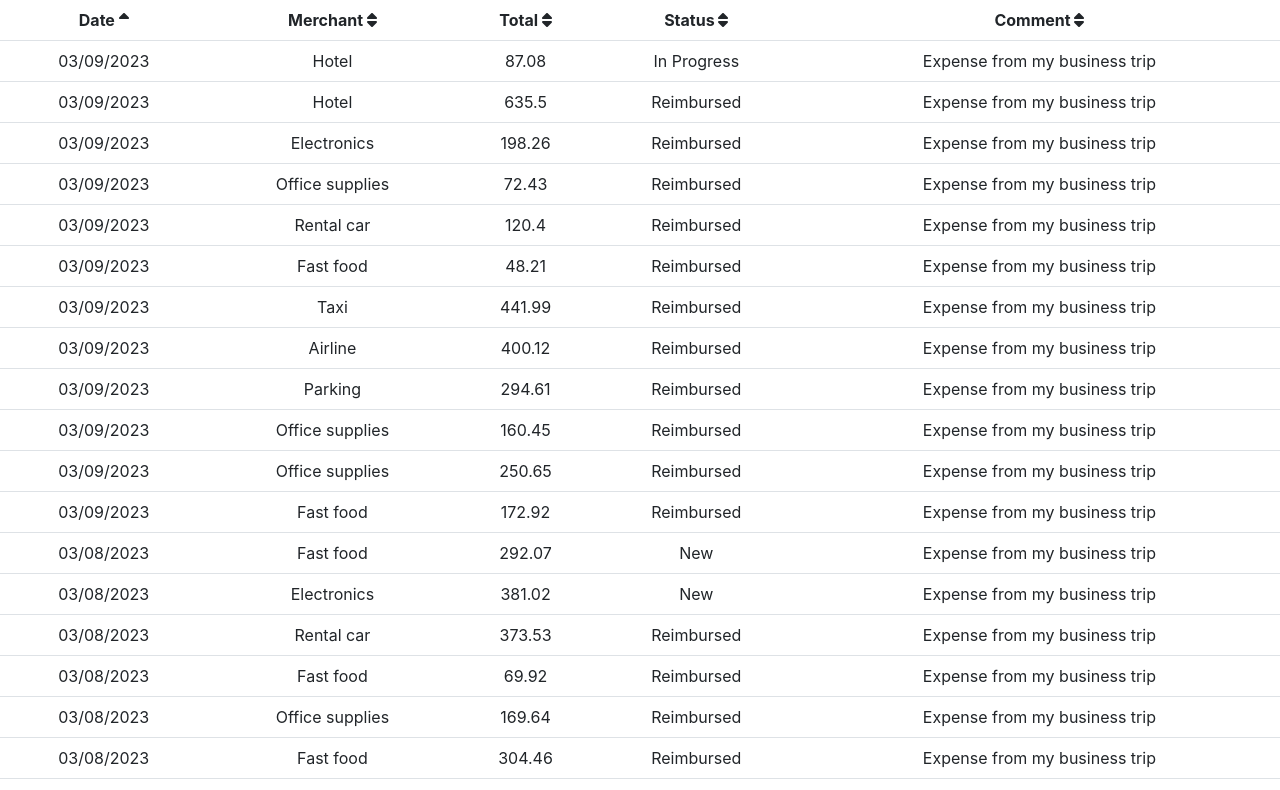
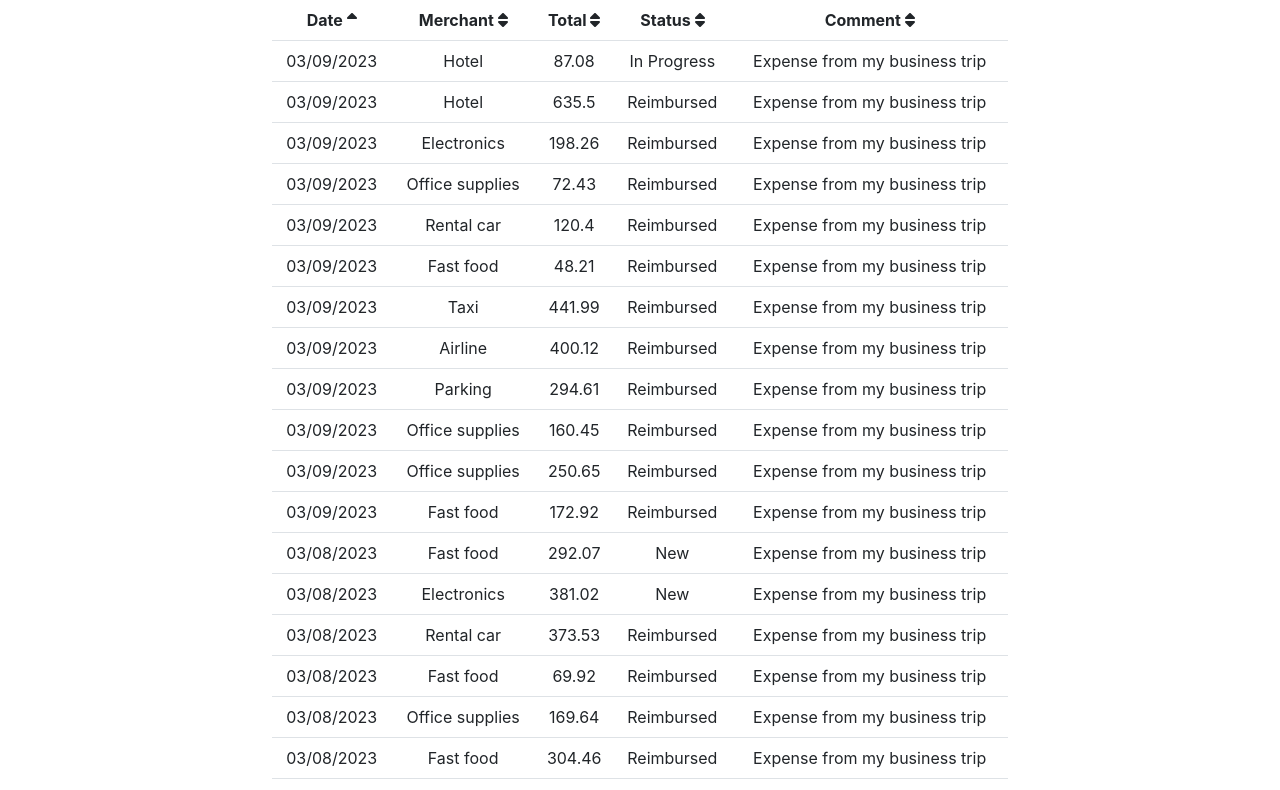
Before and after one commit to Tunzeki/expensemanager, a React (Create React App) app: page / in a window 1280 px wide. Shown: the top 790 px of the page. Built offline with nearby package versions, Linux system fonts and the light colour scheme.

Commit message:
Use Bootstrap to divide page into 3 columns

```diff
--- a/src/App.js
+++ b/src/App.js
@@ -390,6 +390,12 @@ function ExpensesTable({ data }) {
 
 
   return (
+    <div className='container'>
+      <div className='row'>
+        <div className='col-2'>
+
+        </div>
+        <div className='col-8'>
           <table className='table'>
             <thead>
               <tr>
@@ -424,6 +430,14 @@ function ExpensesTable({ data }) {
               {tableSort}
             </tbody>
           </table>
+        </div>
+        <div className='col-2'>
+
+        </div>
+
+      </div>
+    </div>
+
 
   );
 }
```
Lines whose indentation alone changed are shown as unchanged.
